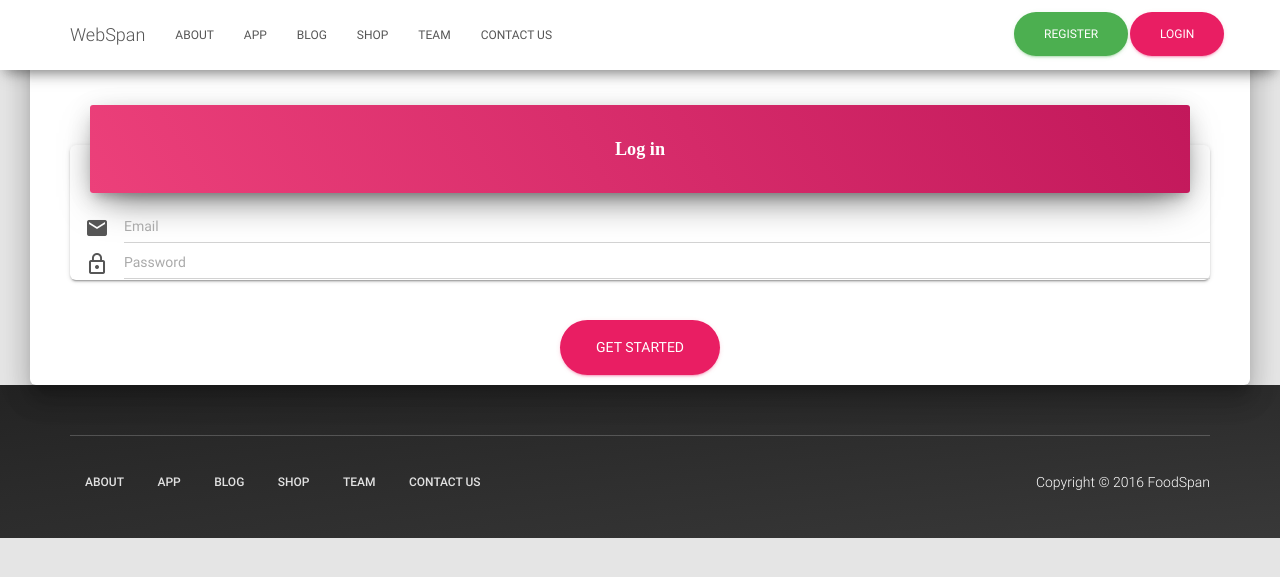
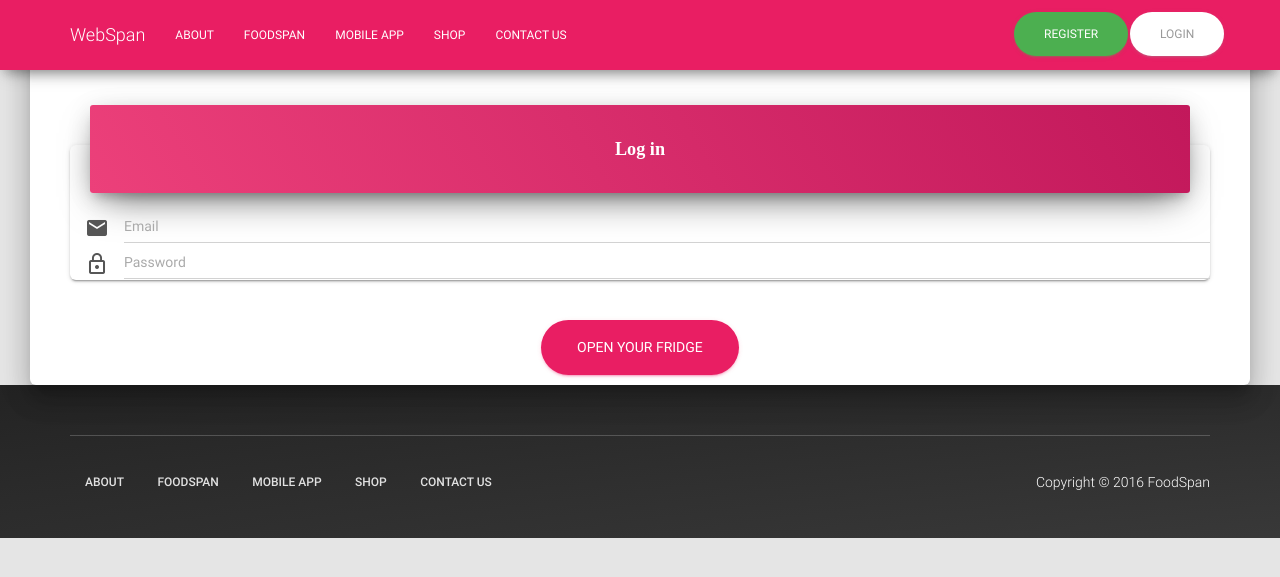
Before and after one commit to FoodSpan/webspan, a PHP site: page /login.php in a window 1280 px wide. Shown: the top 577 px of the page. Run offline with PHP 8.4, Linux system fonts and the light colour scheme; some libraries are stand-ins or nearby versions; some web fonts are replaced.

Commit message:
touches up a bit of site content

```diff
--- a/footer.html
+++ b/footer.html
@@ -6,19 +6,16 @@
 				<a href="#">About</a>
 			</li>
 			<li>
-        <a href="#">App</a>
+				<a href="http://matthewwang.me/foodspan/">FoodSpan</a>
 			</li>
 			<li>
-        <a href="#">Blog</a>
+				<a href="#">Mobile App</a>
 			</li>
 			<li>
-        <a href="#">Shop</a>
+				<a href="http://matthewwang.me/foodspan/shop/">Shop</a>
 			</li>
 			<li>
-        <a href="#">Team</a>
-      </li>
-      <li>
-        <a href="#">Contact Us</a>
+				<a href="http://matthewwang.me/foodspan/contact/">Contact Us</a>
 			</li>
 		</ul>
 
--- a/home.php
+++ b/home.php
@@ -57,6 +57,7 @@
               </div>
             </div>
           </div>
+        </div>
       </div>
     </div>
     <?php include_once 'footer.html' ?>
--- a/login.php
+++ b/login.php
@@ -113,7 +113,7 @@
 								</div>
 							</div>
 							<div class="footer text-center">
-								<button type="submit" class="btn btn-rose btn-round btn-lg">Get Started</button>
+								<button type="submit" class="btn btn-rose btn-round btn-lg">Open Your Fridge</button>
 							</div>
 						</form>
 					</div>
--- a/navbar.php
+++ b/navbar.php
@@ -1,4 +1,4 @@
-<nav class="navbar navbar-fixed-top">
+<nav class="navbar navbar-rose navbar-fixed-top">
   <div class="container">
     <div class="navbar-header">
       <button type="button" class="navbar-toggle collapsed" data-toggle="collapse" data-target="#navbar-container" aria-expanded="false">
@@ -16,19 +16,16 @@
           <a href="#">About</a>
         </li>
         <li>
-          <a href="#">App</a>
+          <a href="http://matthewwang.me/foodspan/">FoodSpan</a>
         </li>
         <li>
-          <a href="#">Blog</a>
+          <a href="#">Mobile App</a>
         </li>
         <li>
-          <a href="#">Shop</a>
+          <a href="http://matthewwang.me/foodspan/shop/">Shop</a>
         </li>
         <li>
-          <a href="#">Team</a>
-        </li>
-        <li>
-          <a href="#">Contact Us</a>
+          <a href="http://matthewwang.me/foodspan/contact/">Contact Us</a>
         </li>
       </ul>
       <ul class="nav navbar-nav navbar-right">
@@ -39,7 +36,7 @@
             </a>
           </li>
           <li>
-            <a href="login.php" class="btn btn-rose btn-raised btn-round">
+            <a href="login.php" class="btn btn-white btn-raised btn-round">
               Login
             </a>
           </li>
```
Lines whose indentation alone changed are shown as unchanged.
